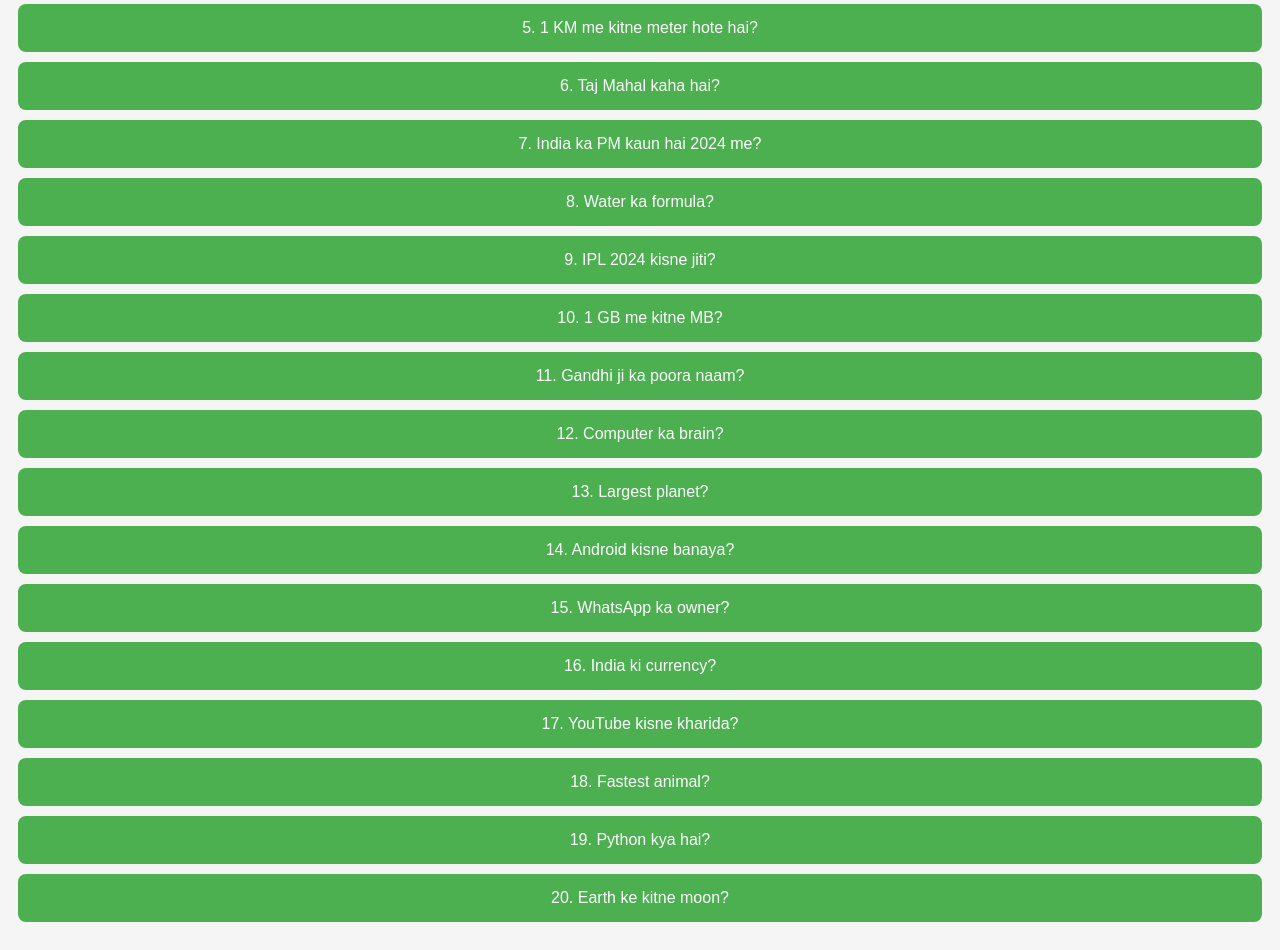
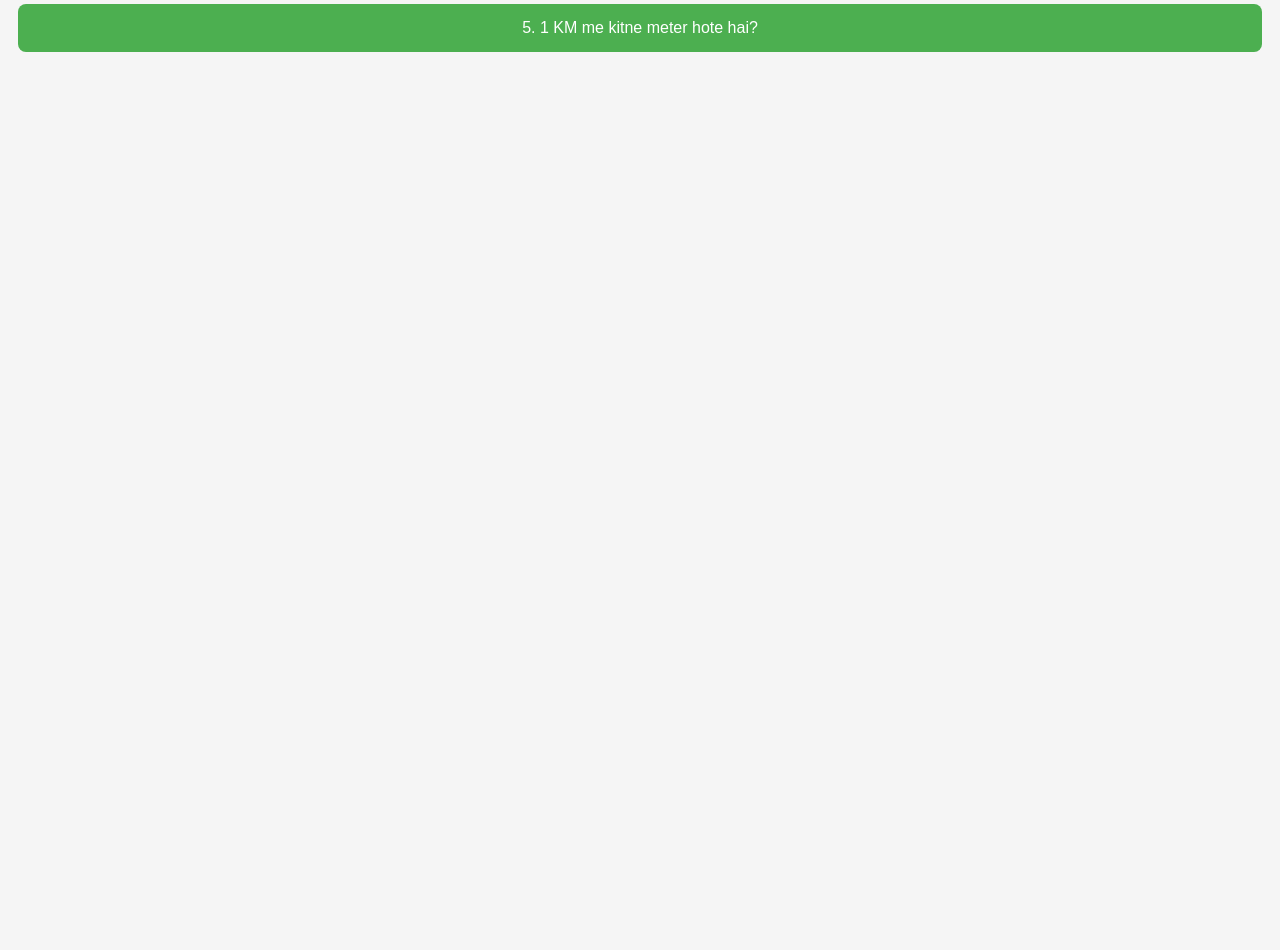
Before and after one commit to sfafaina12345678-dotcom/sfa-quiz-master, a plain HTML site: page play.html in a window 1280 px wide. Shown: the part 360-1310 px from the top of the page. After the commit the page ends 800 px from the top, so only its background shows below. Drawn offline with Linux system fonts and the light colour scheme.

Commit message:
Delete quiz questions from play.html
Removed multiple quiz questions from the play.html file.

```diff
--- a/play.html
+++ b/play.html
@@ -55,21 +55,6 @@
     {id: 3, q: "Sun kaha se nikalta hai?", options: ["West", "East", "North", "South"], ans: 1},
     {id: 4, q: "HTML ka full form?", options: ["Hyper Text Markup", "High Tech Machine", "Home Tool", "None"], ans: 0},
     {id: 5, q: "1 KM me kitne meter hote hai?", options: ["10", "100", "1000", "10000"], ans: 2},
-    {id: 6, q: "Taj Mahal kaha hai?", options: ["Delhi", "Agra", "Jaipur", "Mumbai"], ans: 1},
-    {id: 7, q: "India ka PM kaun hai 2024 me?", options: ["Rahul", "Modi", "Kejriwal", "Yogi"], ans: 1},
-    {id: 8, q: "Water ka formula?", options: ["H2O", "CO2", "O2", "N2"], ans: 0},
-    {id: 9, q: "IPL 2024 kisne jiti?", options: ["MI", "CSK", "KKR", "RCB"], ans: 2},
-    {id: 10, q: "1 GB me kitne MB?", options: ["100", "1024", "1000", "512"], ans: 1},
-    {id: 11, q: "Gandhi ji ka poora naam?", options: ["Mohan", "Mohandas Karamchand Gandhi", "MK Gandhi", "Bapu"], ans: 1},
-    {id: 12, q: "Computer ka brain?", options: ["RAM", "CPU", "Hard Disk", "Mouse"], ans: 1},
-    {id: 13, q: "Largest planet?", options: ["Earth", "Mars", "Jupiter", "Venus"], ans: 2},
-    {id: 14, q: "Android kisne banaya?", options: ["Apple", "Google", "Microsoft", "Samsung"], ans: 1},
-    {id: 15, q: "WhatsApp ka owner?", options: ["Meta", "Google", "Amazon", "Tesla"], ans: 0},
-    {id: 16, q: "India ki currency?", options: ["Dollar", "Rupee", "Euro", "Yen"], ans: 1},
-    {id: 17, q: "YouTube kisne kharida?", options: ["Meta", "Google", "Apple", "Microsoft"], ans: 1},
-    {id: 18, q: "Fastest animal?", options: ["Lion", "Tiger", "Cheetah", "Horse"], ans: 2},
-    {id: 19, q: "Python kya hai?", options: ["Snake", "Language", "Game", "App"], ans: 1},
-    {id: 20, q: "Earth ke kitne moon?", options: ["0", "1", "2", "3"], ans: 1}
 ];
 function canShowInterstitial() {
     let today = new Date().toDateString();
```
